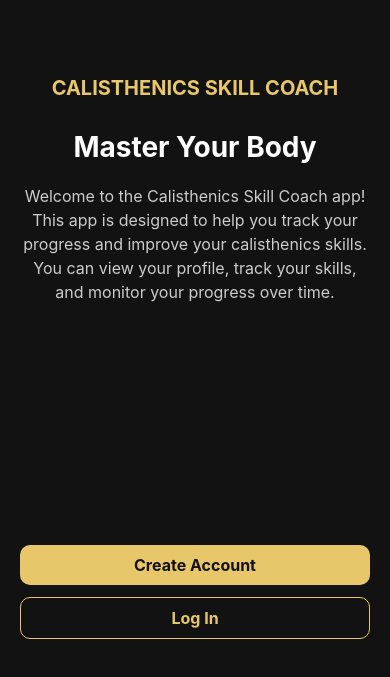
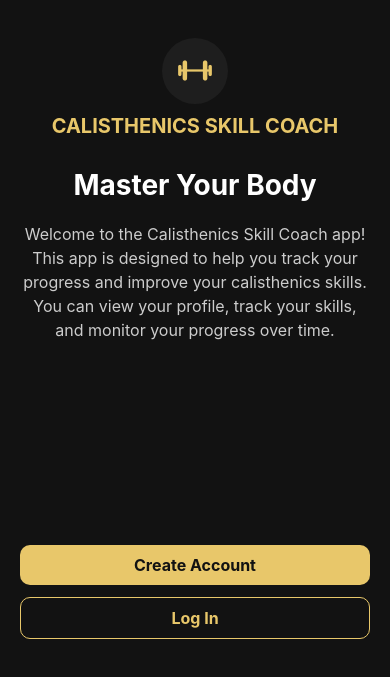
Before and after one commit to stoychodebrenliev/calisthenics-app, a React Native app: screen /Welcome in a window 390 px wide. Shown: the part 165-842 px from the top of the page. Built offline with nearby package versions, Linux system fonts and the light colour scheme.

Commit message:
Add Icon to Welcome Screen

```diff
--- a/package.json
+++ b/package.json
@@ -3,6 +3,7 @@
   "version": "1.0.0",
   "main": "index.js",
   "dependencies": {
+    "@expo/vector-icons": "^15.0.2",
     "@react-navigation/bottom-tabs": "^7.21.0",
     "@react-navigation/native": "^7.5.1",
     "@react-navigation/native-stack": "^7.21.0",
--- a/screens/welcomeScreen.js
+++ b/screens/welcomeScreen.js
@@ -1,17 +1,25 @@
 import { View, Text, StyleSheet, Pressable } from 'react-native';
+import { Ionicons } from '@expo/vector-icons';
 
-export default function WelcomeScreen() {
+export default function WelcomeScreen({ navigation }) {
 
 
     return (
         <View style={styles.container}>
             <View style={styles.textContainer}>
+                <View style={styles.iconContainer}>
+                    <Ionicons
+                        name="barbell-outline"
+                        size={36}
+                        color="#E8C76A"
+                    />
+                </View>
                 <Text style={styles.header1}>CALISTHENICS SKILL COACH</Text>
                 <Text style={styles.header2}>Master Your Body</Text>
                 <Text style={styles.bodyText}>Welcome to the Calisthenics Skill Coach app! This app is designed to help you track your progress and improve your calisthenics skills. You can view your profile, track your skills, and monitor your progress over time.</Text>
             </View>
             <View style={styles.buttonsContainer}>
-                <Pressable>
+                <Pressable onPress={() => navigation.navigate('Register')}>
                     <Text style={styles.buttonText}>Create Account</Text>
                 </Pressable>
                 <Pressable>
@@ -30,6 +38,17 @@ const styles = StyleSheet.create({
         padding: 20,
 
     },
+    iconContainer: {
+        alignItems: 'center',
+        marginBottom: 10,
+        height: 66,
+        width: 66,
+        backgroundColor: '#1E1E1E',
+        borderRadius: 33,
+        alignSelf: 'center',
+        justifyContent: 'center',
+    },
+
     textContainer: {
         flex: 1,
         justifyContent: 'center',
```
Also changed, not shown: 1 other file (tests, documents, lock files or other folders).
